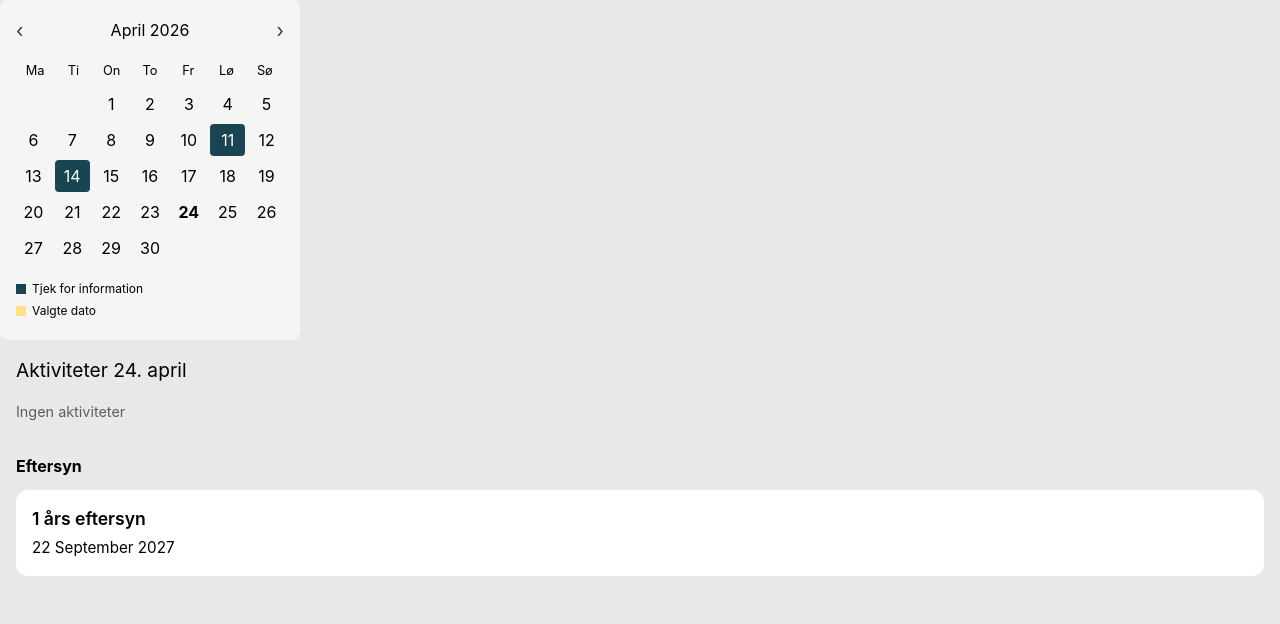
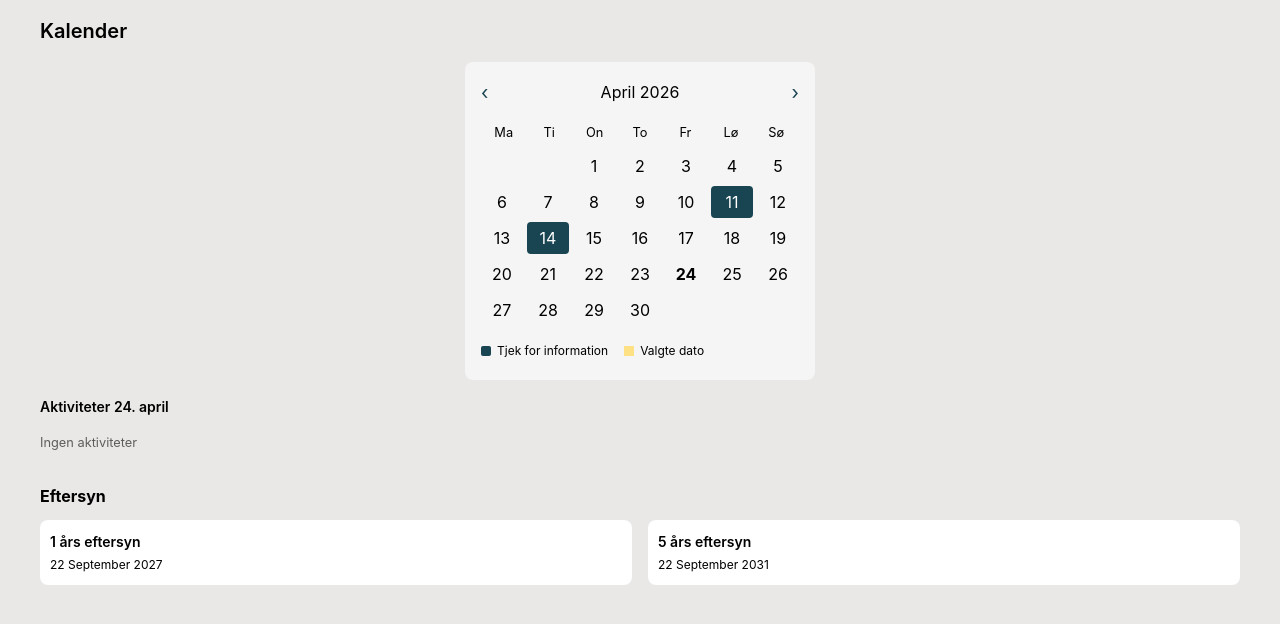
Before and after one commit to EgilVDW/pentia, a Vue app: page /calendar in a window 1280 px wide. Shown: the top 624 px of the page. Built offline with nearby package versions, Linux system fonts and the light colour scheme; a web font is replaced by a local one.

Commit message:
Fix styling on calendar to match

```diff
--- a/src/components/ActivitiesCard.vue
+++ b/src/components/ActivitiesCard.vue
@@ -32,7 +32,7 @@ defineProps({
 
 <style lang="scss" scoped>
 .activity-card {
-  background: #d9d9d9;
+  background: $color-surface;
   padding: 1rem;
   border-radius: 8px;
 
@@ -63,19 +63,20 @@ defineProps({
 
   &__title {
     font-weight: 600;
+    font-size: $font-size-headline-2;
   }
 
   &__time {
-    font-size: 0.9rem;
+    font-size: $font-size-body;
     color: #333;
   }
 
   &__button {
-    background: #fee185;
-    border: none;
-    padding: 0.5rem 0.75rem;
-    border-radius: 6px;
+    background: $color-highlight;
+    padding: 0.25rem 0.5rem;
+    border-radius: $border-radius-large;
     cursor: pointer;
+    box-shadow: $drop-shadow;
   }
 }
 </style>
--- a/src/components/CalendarActivities.vue
+++ b/src/components/CalendarActivities.vue
@@ -37,12 +37,15 @@ const formattedDate = computed(() => {
 
 <style lang="scss" scoped>
 .activities {
-  padding: 1rem;
-  background: #eae8e7;
-  border-radius: 8px;
+  display: flex;
+  justify-content: center;
+  flex-direction: column;
+  border-radius: $border-radius-large;
+  padding: 1rem 2.5rem;
 
   &__title {
-    font-size: 1.2rem;
+    font-size: $font-size-headline-2;
+    font-weight: 600;
     margin-bottom: 1rem;
   }
 
@@ -54,7 +57,7 @@ const formattedDate = computed(() => {
 
   &__empty {
   opacity: 0.6;
-  font-size: 0.9rem;
+  font-size: 0.8rem;
 }
 }
 </style>
--- a/src/components/CalendarCards.vue
+++ b/src/components/CalendarCards.vue
@@ -8,6 +8,7 @@
       Eftersyn
     </h2>
 
+    <div class="checkup__card-section">
       <div class="checkup__card">
         <div class="checkup__card-content">
           <p class="checkup__card-title">
@@ -18,12 +19,26 @@
           </p>
         </div>
       </div>
+      <div class="checkup__card">
+        <div class="checkup__card-content">
+          <p class="checkup__card-title">
+            5 års eftersyn
+          </p>
+          <p class="checkup__card-date">
+            22 September 2031
+          </p>
+        </div>
+      </div>
+    </div>
   </section>
 </template>
 
 <style lang="scss" scoped>
 .checkup {
-  padding: 1rem;
+  display: flex;
+  justify-content: center;
+  flex-direction: column;
+  padding: 1rem 2.5rem;
 
   &__title {
     color: $color-foreground;
@@ -31,10 +46,16 @@
     margin-bottom: 0.75rem;
   }
 
+  &__card-section{
+    display: grid;
+    grid-template-columns: repeat(2, 1fr);
+    gap: 1rem;
+  }
+
   &__card {
     background: $color-surface;
-    border-radius: 12px;
-    padding: 1rem;
+    border-radius: $border-radius-large;
+    padding: 11px 10px;
   }
 
   &__card-content {
@@ -45,12 +66,12 @@
 
   &__card-title {
     font-weight: 600;
-    font-size: 1.1rem;
+    font-size: $font-size-headline-2;
     color: $color-foreground;
   }
 
   &__card-date {
-    font-size: 0.95rem;
+    font-size: $font-size-body;
     color: $color-foreground;
   }
 }
--- a/src/components/CalendarComponent.vue
+++ b/src/components/CalendarComponent.vue
@@ -104,7 +104,7 @@ const monthLabel = computed(() => {
 </script>
 
 <template>
-<div class="calendar">
+  <div class="calendar">
     <div class="calendar__header">
       <button class="calendar__nav" @click="prevMonth">‹</button>
       <div class="calendar__title">{{ monthLabel }}</div>
@@ -153,7 +153,7 @@ const monthLabel = computed(() => {
 
 <style lang="scss" scoped>
 .calendar {
-  width: 300px;
+  width: 350px;
   background: #f5f5f5;
   padding: 1rem;
   border-radius: $border-radius-large;
@@ -226,8 +226,10 @@ const monthLabel = computed(() => {
   }
 
   &__legend {
+    display: flex;
     margin-top: 1rem;
     font-size: 0.75rem;
+    gap: 1rem;
   }
 
   &__legend-item {
@@ -243,6 +245,7 @@ const monthLabel = computed(() => {
 
     &--info {
       background: $color-primary;
+      border-radius: $border-radius-small;
     }
 
     &--selected {
--- a/src/views/CalendarView.vue
+++ b/src/views/CalendarView.vue
@@ -33,6 +33,10 @@ const activitiesForSelectedDate = computed(() => {
 </script>
 
 <template>
+  <div class="calendar__title">
+    <h1 class="calendar__title-text">Kalender</h1>
+  </div>
+
   <div id="calendar">
     <Calendar
     :selectedDate="selectedDate"
@@ -55,5 +59,14 @@ const activitiesForSelectedDate = computed(() => {
 </template>
 
 <style lang="scss" scoped>
+.calendar__title{
+  padding: 1rem 2.5rem;
+  font-size: $font-size-headline-1;
+  font-weight: 600;
+}
 
+#calendar{
+  display: flex;
+  justify-content: center;
+}
 </style>
```
Lines whose indentation alone changed are shown as unchanged.
